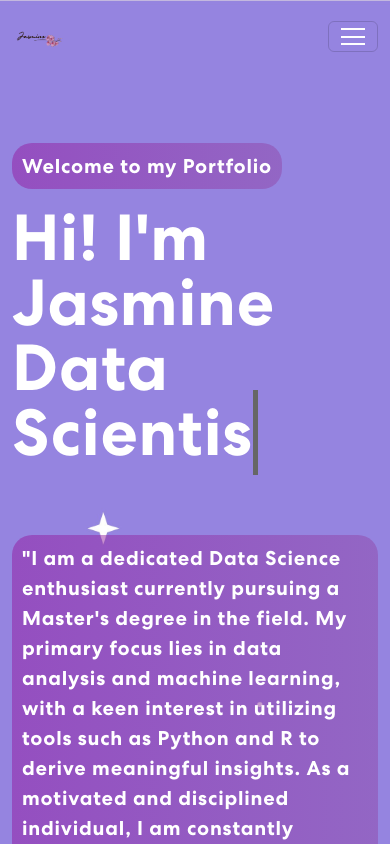
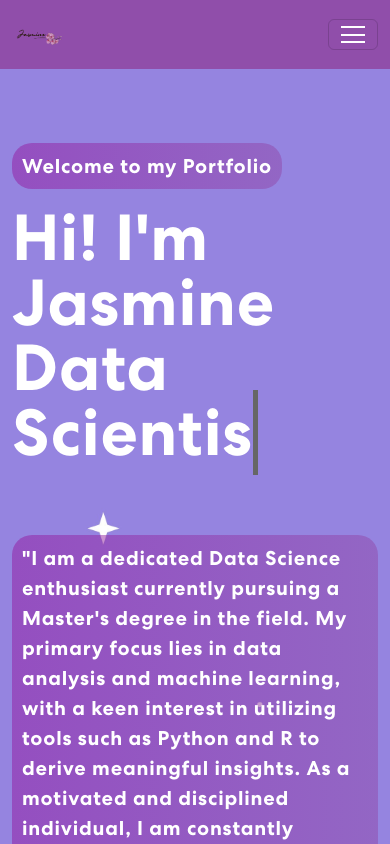
Before and after one commit to Jasminephannd/portfolio, a React (Create React App) app: page / in a window 390 px wide. Shown: the top 844 px of the page. Built offline with nearby package versions, Linux system fonts and the light colour scheme; the HTML template or start-up script is replaced by a standard one.

Commit message:
Configure React app for deployment to GitHub Pages

```diff
--- a/src/App.css
+++ b/src/App.css
@@ -99,6 +99,14 @@ nav.navbar.scrolled {
   padding: 0px 0;
   background: #904eaa
 }
+
+@media (max-width: 767px) {
+  nav.navbar {
+    background: #904eaa;
+    padding: 16px 0;
+  }
+}
+
 nav.navbar a.navbar-brand {
     width: 15%;
 }
```
